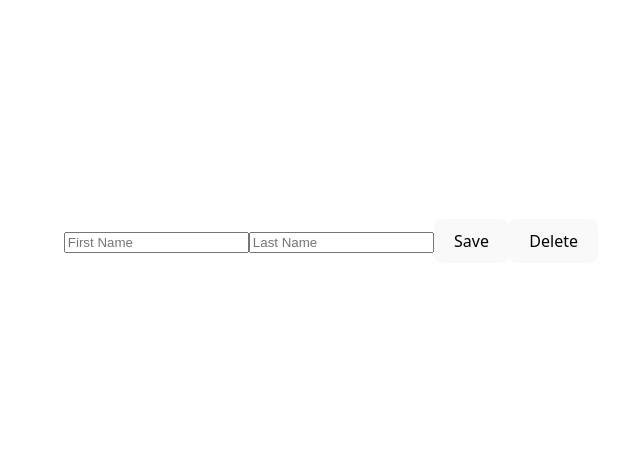
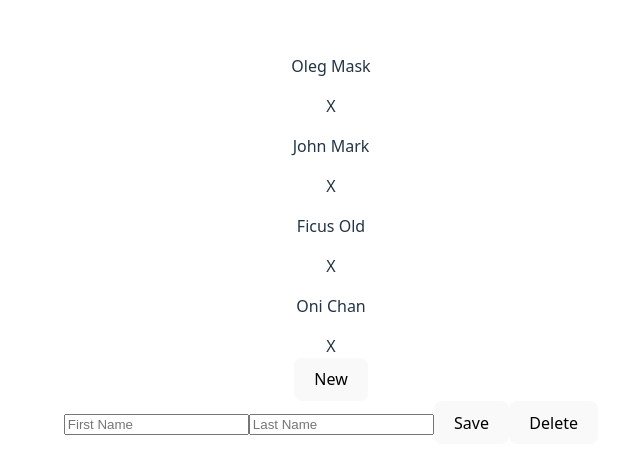
Before and after one commit to Oleg301-bit/Get-Contact, a React app in the folder contacts/: page / in a window 1280 px wide. Shown: the part 159-632 px from the top of the page, without its empty margins (309-949 px from the left). Built offline with nearby package versions, Linux system fonts and the light colour scheme; the HTML template or start-up script is replaced by a standard one.

Commit message:
Update list context

```diff
--- a/contacts/src/App.jsx
+++ b/contacts/src/App.jsx
@@ -43,7 +43,7 @@ export class App extends Component {
   render() {
     return (
       <>
-      <ContactList/>
+      <ContactList contacts={this.state.contacts}/>
       <ContactForm/>
       </>
     )
--- a/contacts/src/components/ContactList/ContactList.jsx
+++ b/contacts/src/components/ContactList/ContactList.jsx
@@ -1,13 +1,17 @@
-import React, { Component } from 'react'
+import { Component } from 'react';
+import ContactItem from '../ContactItem/ContactItem';
 
 export class ContactList extends Component {
   render() {
     return (
-      <div>
-
-      </div>
-    )
+      <>
+        {this.props.contacts.map((contact) => {
+          return (<ContactItem key={contact.id} contact={contact} />);
+        })}
+        <button>New</button>
+      </>
+    );
   }
 }
 
-export default ContactList
+export default ContactList;
```
